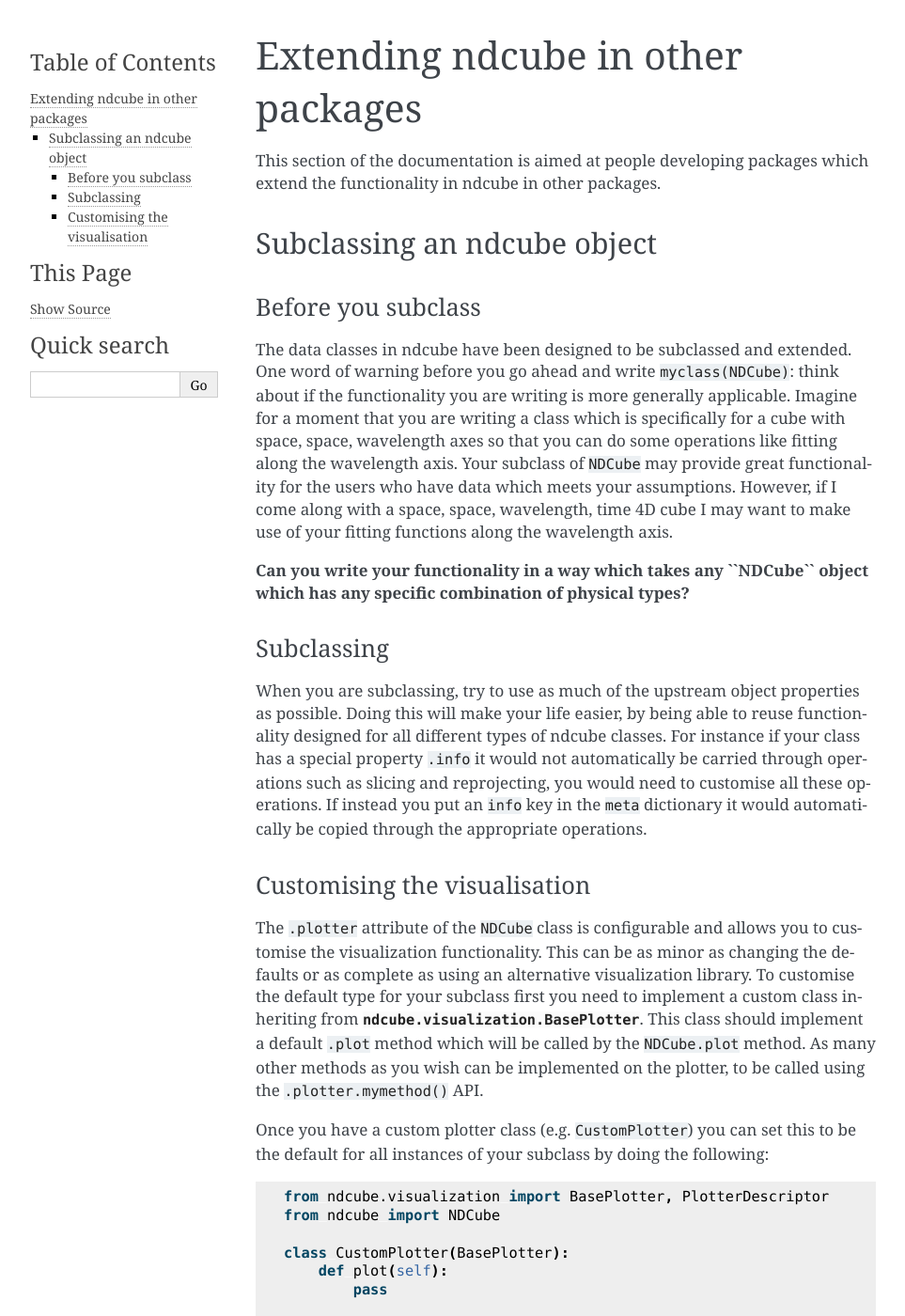
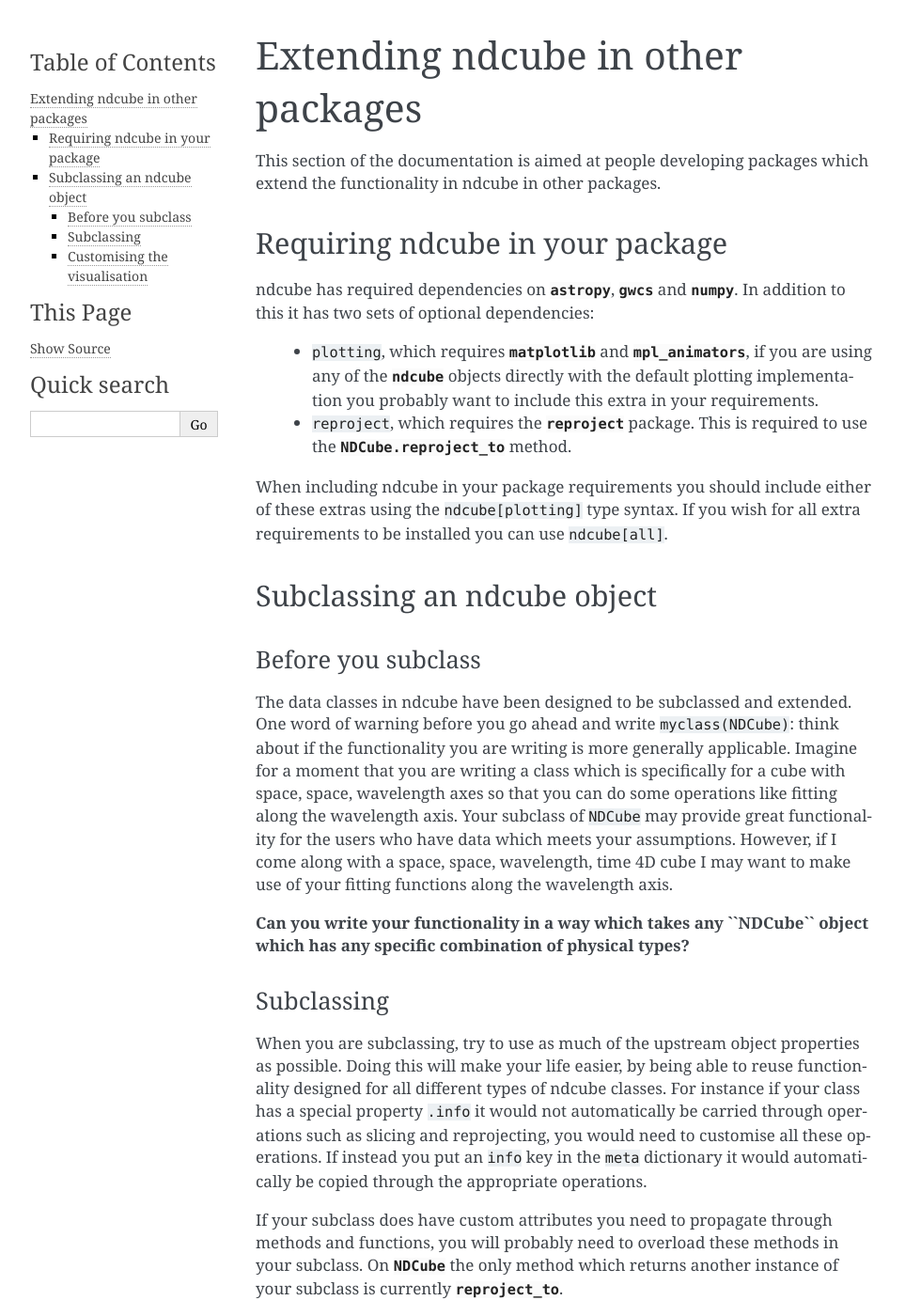
Before and after one commit to sunpy/ndcube, a Sphinx documentation site: the page built from docs/extending_ndcube.rst, in a window 1280 px wide and 1400 px high. Shown: the whole window at 94% size, without its empty margins (148-1111 px from the left). Built offline with Sphinx 7.4.7, drawn with Linux system fonts in a browser that asks for light colours; the version number could not be read and is left out.

Commit message:
Small updates to extending docs

```diff
--- a/docs/extending_ndcube.rst
+++ b/docs/extending_ndcube.rst
@@ -2,6 +2,18 @@ Extending ndcube in other packages
 ==================================
 
 This section of the documentation is aimed at people developing packages which extend the functionality in ndcube in other packages.
+
+Requiring ndcube in your package
+--------------------------------
+
+ndcube has required dependencies on `astropy`, `gwcs` and `numpy`.
+In addition to this it has two sets of optional dependencies:
+
+  * ``plotting``, which requires `matplotlib` and `mpl_animators`, if you are using any of the `ndcube` objects directly with the default plotting implementation you probably want to include this extra in your requirements.
+  * ``reproject``, which requires the `reproject` package. This is required to use the `NDCube.reproject_to` method.
+
+When including ndcube in your package requirements you should include either of these extras using the ``ndcube[plotting]`` type syntax.
+If you wish for all extra requirements to be installed you can use ``ndcube[all]``.
 
 
 Subclassing an ndcube object
@@ -28,6 +40,9 @@ Doing this will make your life easier, by being able to reuse functionality desi
 For instance if your class has a special property ``.info`` it would not automatically be carried through operations such as slicing and reprojecting, you would need to customise all these operations.
 If instead you put an ``info`` key in the ``meta`` dictionary it would automatically be copied through the appropriate operations.
 
+If your subclass does have custom attributes you need to propagate through methods and functions, you will probably need to overload these methods in your subclass.
+On `.NDCube` the only method which returns another instance of your subclass is currently `~.NDCube.reproject_to`.
+
 
 Customising the visualisation
 #############################
--- a/setup.cfg
+++ b/setup.cfg
@@ -36,6 +36,7 @@ setup_requires =
 install_requires =
   astropy>=4.1
   gwcs>=0.15
+  numpy>1.17.0
 
 [options.extras_require]
 tests =
```
